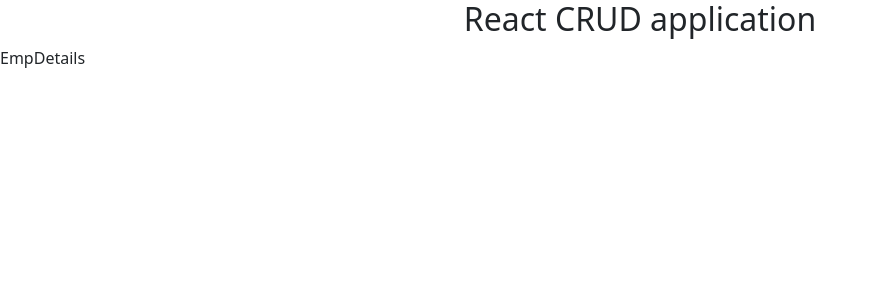
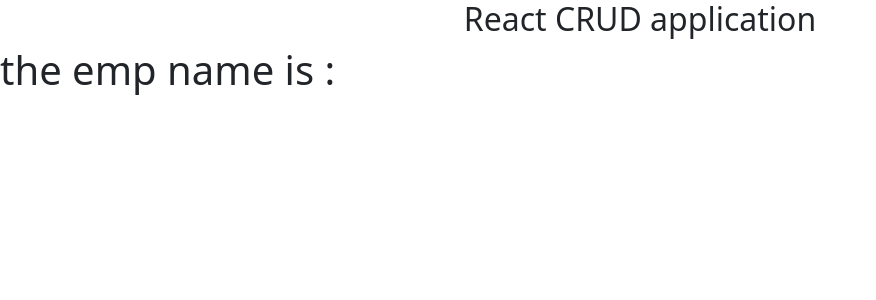
Before and after one commit to mythily-muthu/crud_operation, a React (Create React App) app: page /employee/details/1 in a window 1280 px wide. Shown: the top 300 px of the page, without its empty margins (0-876 px from the left). Built offline with nearby package versions, Linux system fonts and the light colour scheme; no server answers.

Commit message:
Feat: dreated empDetails component

```diff
--- a/src/EmpDetails.js
+++ b/src/EmpDetails.js
@@ -1,8 +1,25 @@
-import React from 'react'
+import axios from 'axios'
+import React, { useEffect, useState } from 'react'
+import { useParams } from 'react-router-dom'
 
 const EmpDetails = () => {
+
+    let emp_id = useParams()
+    let [empData, setEmpData] = useState([])
+
+    const getAllEmployees = async () => {
+        let res = await axios.get("http://localhost:8000/employees" + emp_id);
+        setEmpData(res.data);
+    };
+    console.log(empData)
+    useEffect(() => {
+        getAllEmployees();
+    }, []);
+
     return (
-        <div>EmpDetails</div>
+        <div>
+            {empData && <h1>the emp name is : {empData.name}</h1>}
+        </div>
     )
 }
 
```
